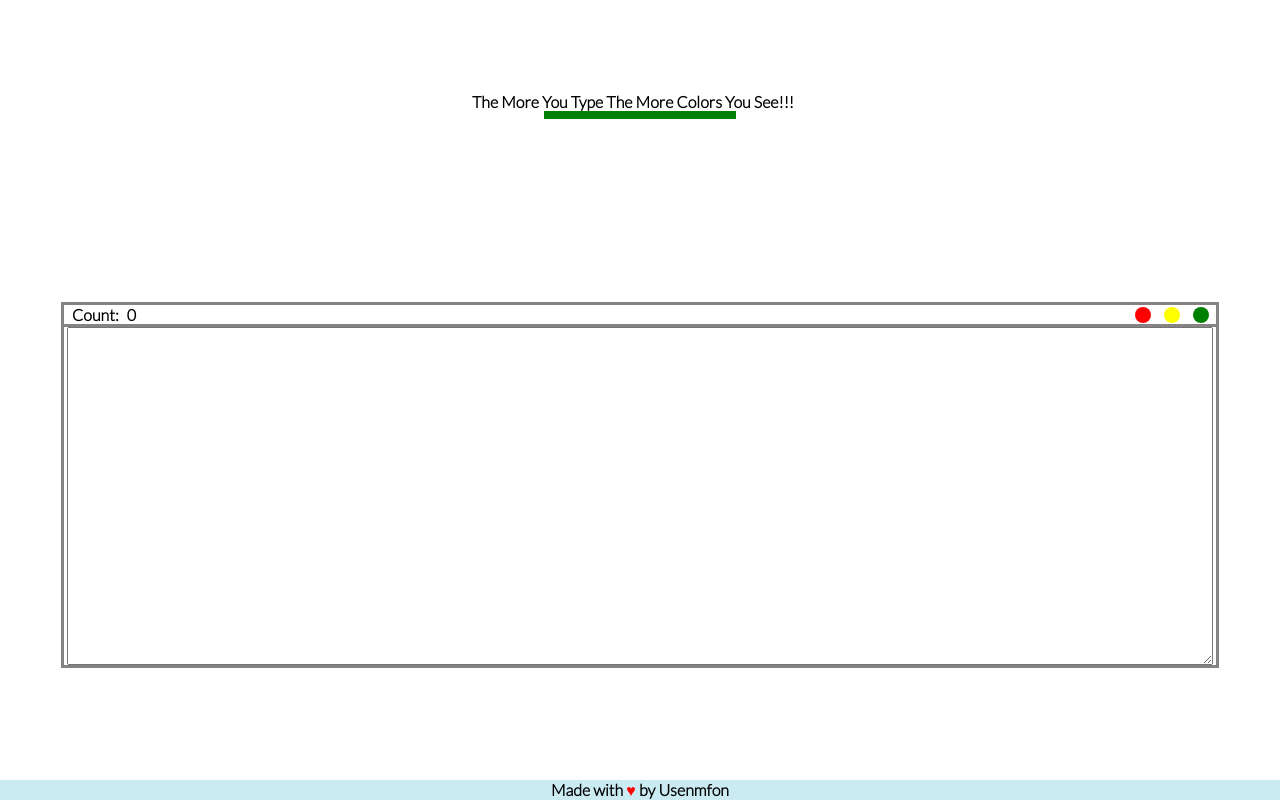
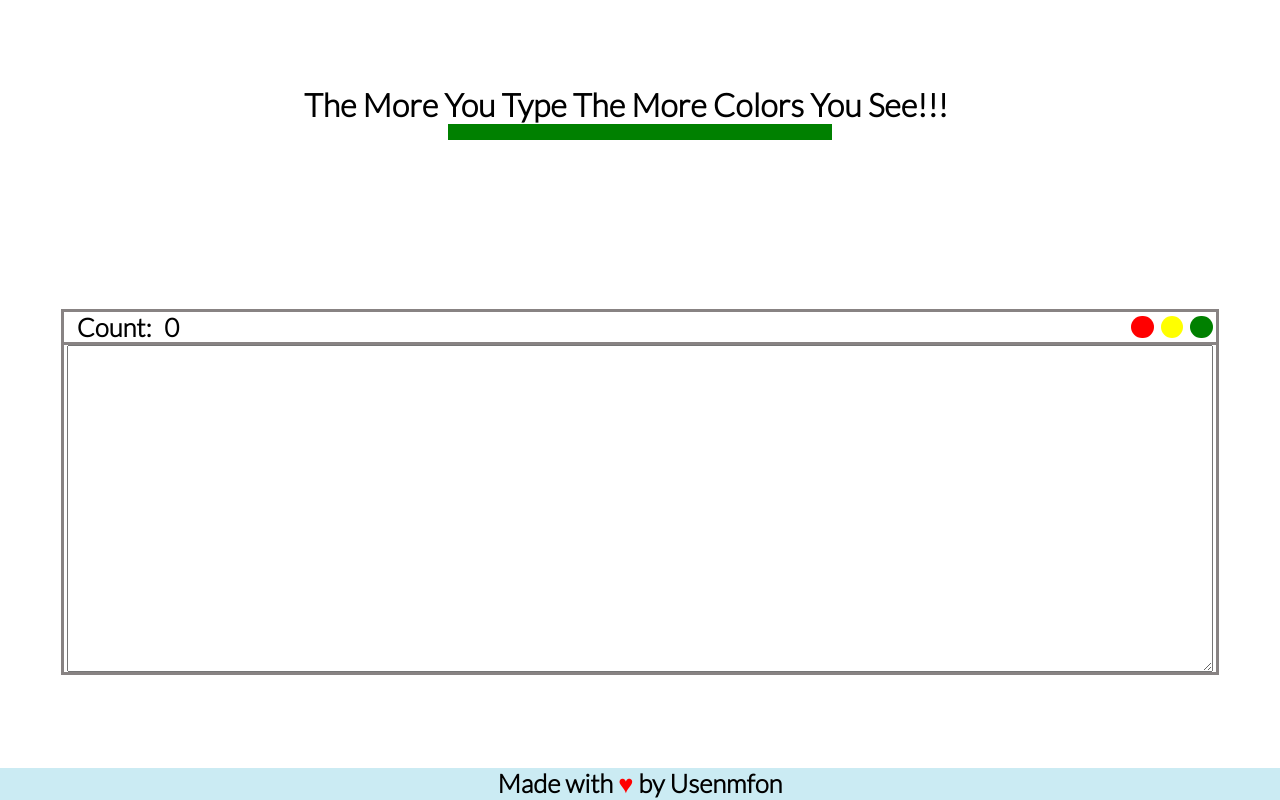
Before and after one commit to Usenmfon/character-counter, a plain HTML site: page index.html in a window 1280 px wide. Drawn offline with Linux system fonts and the light colour scheme.

Commit message:
updated UI

```diff
--- a/style.css
+++ b/style.css
@@ -148,3 +148,20 @@ footer {
         right: 6em;
     }
 }
+
+@media only screen and (min-width: 1024px) {
+    header {
+        font-size: 2rem;
+    }
+    .character__count,
+    footer {
+        font-size: 1.6rem;
+    }
+    .color__dots div {
+        height: 1.4rem;
+        width: 1.4rem;
+    }
+    textarea {
+        font-size: 2rem;
+    }
+}
```
